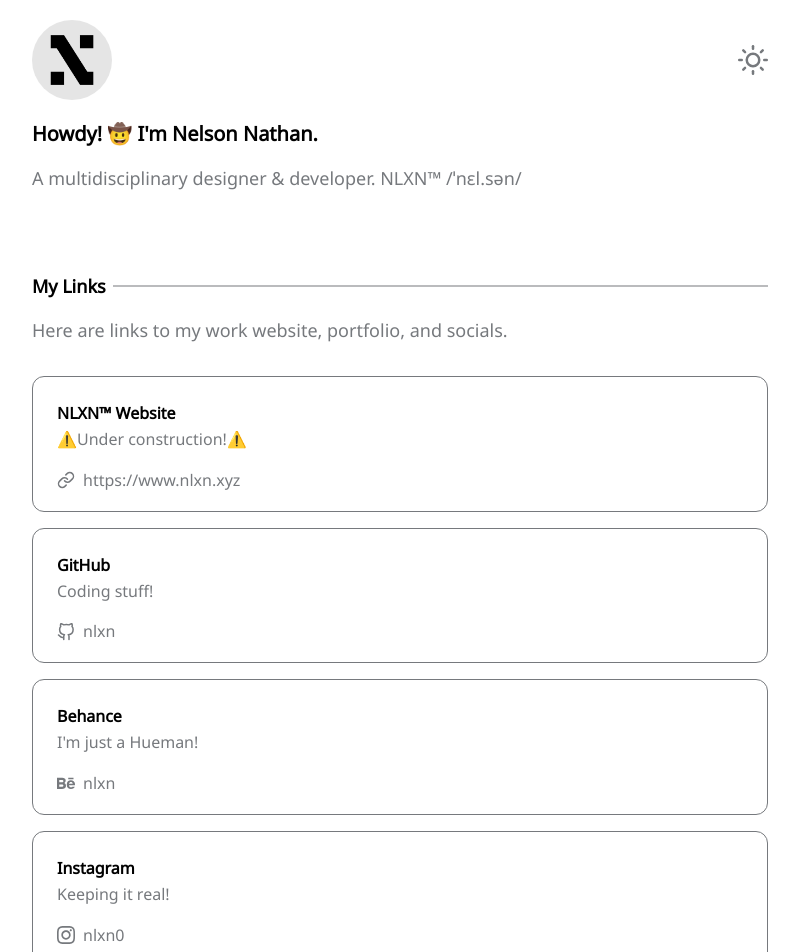
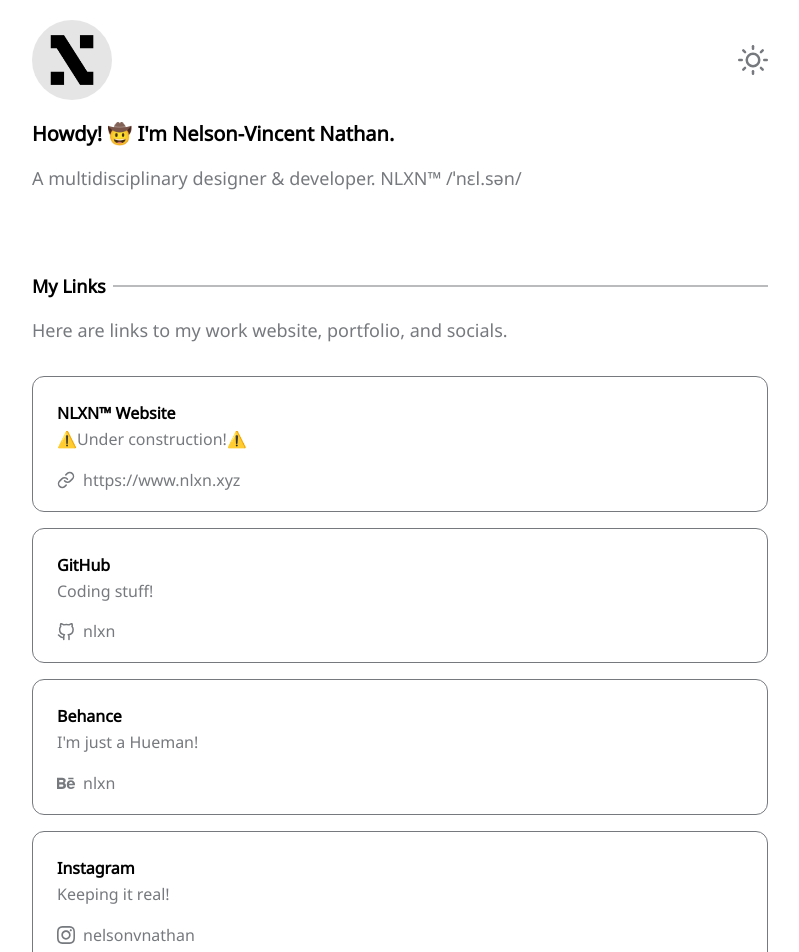
Before and after one commit to nlxn/profilio, a Next.js app: page / in a window 1280 px wide. Shown: the part 60-1012 px from the top of the page, without its empty margins (240-1039 px from the left). Built offline with nearby package versions, Linux system fonts and the light colour scheme.

Commit message:
Update config.js

```diff
--- a/data/config.js
+++ b/data/config.js
@@ -1,12 +1,12 @@
 // config.js
 
 export const meta = {
-  title: 'Nelson Nathan - NLXN™ /ˈnɛl.sən/',
-  description: 'From pixels to code, I design and build digital experiences that look great and work seamlessly. Nelson Nathan – where creativity and technology meet.'
+  title: 'Nelson-Vincent Nathan - NLXN™ /ˈnɛl.sən/',
+  description: 'From pixels to code, I design and build digital experiences that look great and work seamlessly. Nelson-Vincent Nathan – where creativity and technology meet.'
 };
 
 export const hero = {
-  title: "Howdy! 🤠 I'm Nelson Nathan.",
+  title: "Howdy! 🤠 I'm Nelson-Vincent Nathan.",
   desc: "A multidisciplinary designer & developer. NLXN™ /ˈnɛl.sən/"
 };
 
@@ -32,12 +32,12 @@
     {
       title: 'Instagram',
       description: 'Keeping it real!',
-      instagram: 'nlxn0'
+      instagram: 'nelsonvnathan'
     },
     {
       title: 'X (Twitter)',
       description: 'Not videos!',
-      x: 'nlxn0'
+      x: 'nelsonvnathan'
     }
   ]
 };
```
